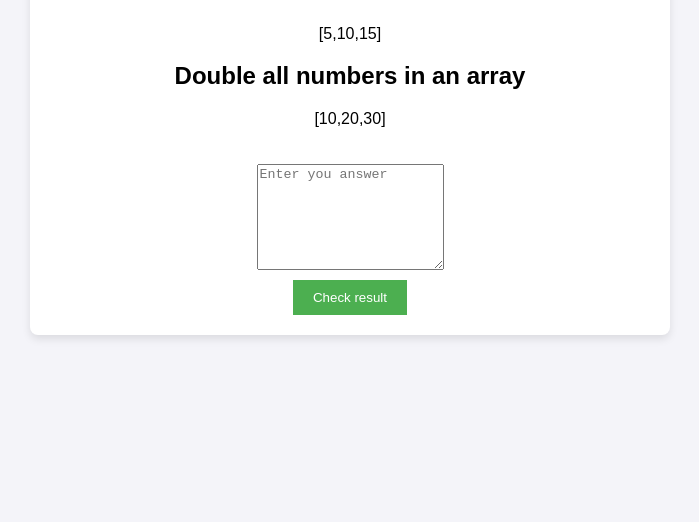
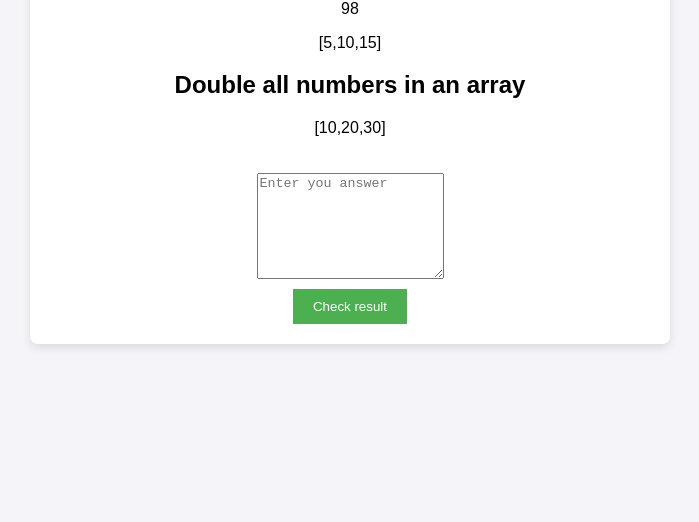
Before and after one commit to Belan-Mihail/trainingJS-vanillaJs-project, a plain HTML site: page index.html in a window 1280 px wide. Shown: the part 278-800 px from the top of the page, without its empty margins (290-989 px from the left). Drawn offline with Linux system fonts and the light colour scheme.

Commit message:
add logic ro show amount of available questions

```diff
--- a/index.html
+++ b/index.html
@@ -11,6 +11,7 @@
 <body>
     <div id="container" class="container">
         <h1>JS Trainnng</h1>
+        <div id="available-questions"></div>
 
         <div id="question-container" class="question-container">
             <p id="data" class="data"></p>
--- a/main.js
+++ b/main.js
@@ -13,6 +13,7 @@ function displayRandomQuestion() {
     const nextButton = document.getElementById('next_question');
     const answerForm = document.getElementById('answer_form');
     const dataElement = document.getElementById('data');
+    const availableQuestions = document.getElementById('available-questions')
 
 
     const randomIndex = Math.floor(Math.random() * question.length);
@@ -22,6 +23,7 @@ function displayRandomQuestion() {
 
 
     questionElement.textContent = currentQuestion.question;
+    availableQuestions.textContent = question.length
     expectedResult.textContent = `${JSON.stringify(currentQuestion.expected_result)}`;
     dataElement.textContent = `${JSON.stringify(currentQuestion.data)}`;
 
```
